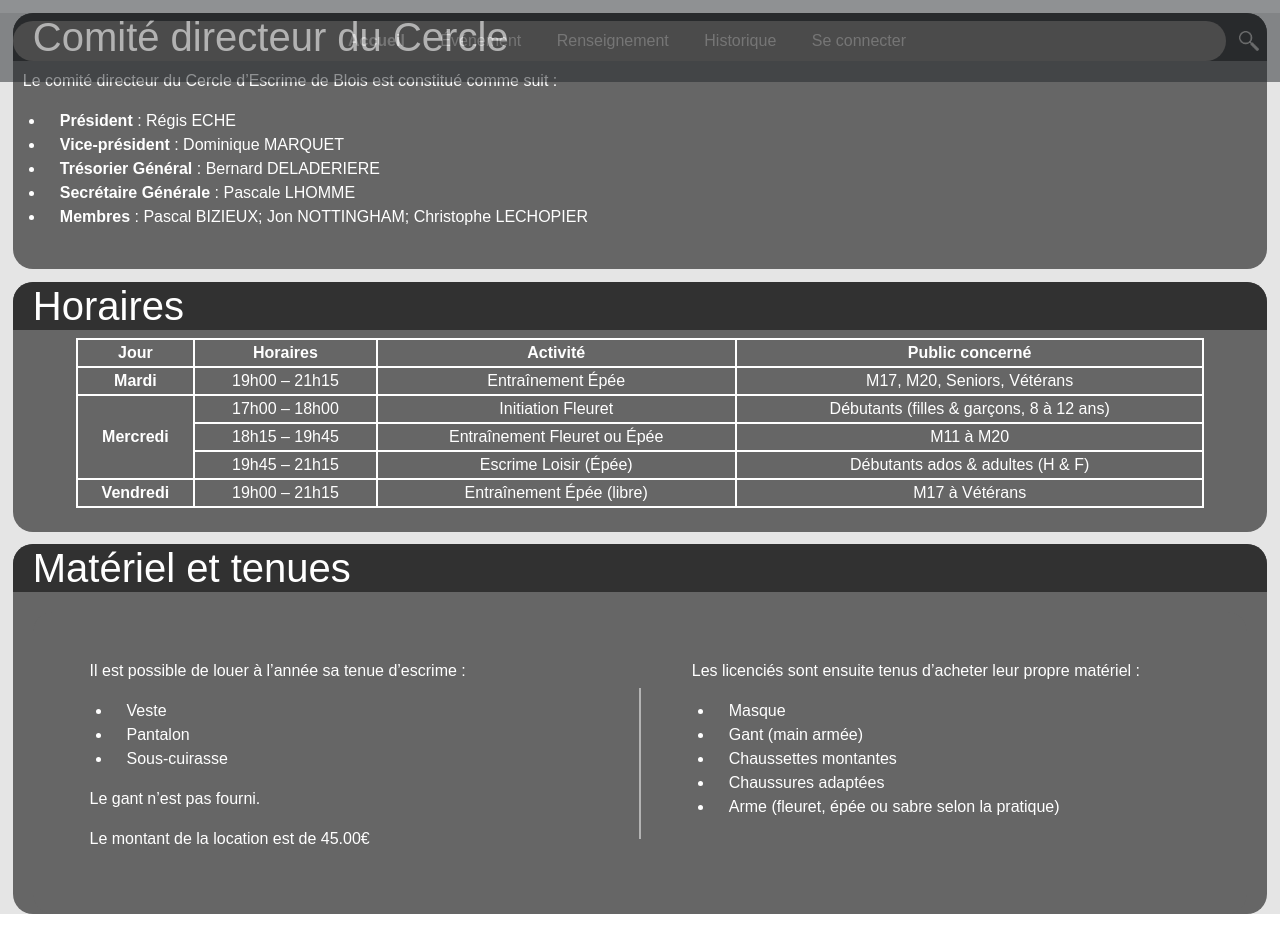
After one commit to Bertili-Erwann/SAE3.01_Projet, a Flask app: page /renseignement/ in a window 1280 px wide. The commit adds this page. Run offline with Flask 3, Linux system fonts and the light colour scheme.

Commit message:
debut page renseignement

```diff
--- /dev/null
+++ b/escrimeBlois/static/renseignement.css
@@ -0,0 +1,81 @@
+body{
+    color: white;
+}
+
+div{
+    border-radius: 20px;
+    background-color: rgb(102, 102, 102);
+    margin: 1%;
+    border-collapse: collapse;
+}
+
+div h1{
+    background-color: rgb(49, 49, 49);
+    border-collapse: collapse;
+    border-radius: 20px 20px / 20px 20px 0px 0px;
+    text-indent : 20px;
+}
+
+table {
+    border: 2px solid white;
+    margin: auto;
+    margin-bottom: auto;
+    padding: 20px;
+    width: 90%;
+    text-align: center;
+    border-spacing: 0;
+    border-collapse: collapse;
+
+}
+
+th,td{
+  border: 2px solid white;
+  margin: 1px;
+  text-decoration: solid;
+  text-decoration-color: aliceblue;
+}
+
+div li {
+    text-indent : 15px;
+}
+
+div p {
+    text-indent : 10px;
+
+}
+
+.deux-colonnes {
+  display: flex;
+  justify-content: space-between;
+  gap: 30px; /* espace horizontal entre les colonnes */
+  margin: 20px;
+}
+
+.deux-colonnes {
+  display: flex;
+  justify-content: space-between;
+  background-color: rgb(102,102,102); /* fond commun de la section */
+  border-radius: 20px;
+  padding: 20px;
+  gap: 30px;
+  position: relative; /* pour le pseudo-élément */
+}
+
+/* Les colonnes elles-mêmes */
+.colonne {
+  flex: 1;
+  padding: 15px;
+  background-color: transparent; /* fond transparent pour garder le fond de la section */
+}
+
+/* Trait vertical fin centré entre les colonnes */
+.deux-colonnes::after {
+  content: "";
+  position: absolute;
+  top: 25%;   /* commence à 25% de la hauteur de la section */
+  bottom: 25%; /* finit à 25% de la hauteur */
+  left: 50%;  /* centré horizontalement */
+  width: 1px;
+  background-color: white;
+  transform: translateX(-50%);
+}
--- a/escrimeBlois/templates/base.html
+++ b/escrimeBlois/templates/base.html
@@ -16,6 +16,7 @@
       rel="stylesheet"
       href="{{ url_for('static', filename='style.css') }}"
     />
+    {% block styles %}{% endblock %}
   </head>
   <body>
     {% block navbar %}
@@ -34,7 +35,7 @@
 
           <!-- BOUTON RENSEIGNEMENT  -->
           <li class="nav-item">
-            <a class="nav-link" href="">Renseignement</a>
+            <a class="nav-link" href="{{ url_for('renseignement') }}">Renseignement</a>
           </li>
 
           <!-- BOUTON HISTORIQUE  -->
@@ -70,5 +71,6 @@
     <!-- Bootstrap JS Bundle with Popper -->
     <script src="https://cdn.jsdelivr.net/npm/bootstrap@5.3.0/dist/js/bootstrap.bundle.min.js"></script>
     {% block scripts %}{% endblock %}
+
   </body>
 </html>
--- /dev/null
+++ b/escrimeBlois/templates/renseignement.html
@@ -0,0 +1,96 @@
+{% extends "base.html" %}
+
+{% block styles %}
+<link rel="stylesheet"
+    href="{{ url_for('static', filename='renseignement.css') }}">
+{% endblock %}
+
+{% block main %}
+<div>
+    <h1>Comité directeur du Cercle</h1>
+    <p>Le comité directeur du Cercle d’Escrime de Blois est constitué comme suit
+        :</p>
+    <ul>
+        <li><strong>Président</strong> : Régis ECHE</li>
+        <li><strong>Vice-président</strong> : Dominique MARQUET</li>
+        <li><strong>Trésorier Général</strong> : Bernard DELADERIERE</li>
+        <li><strong>Secrétaire Générale</strong> : Pascale LHOMME</li>
+        <li><strong>Membres</strong> : Pascal BIZIEUX; Jon NOTTINGHAM;
+            Christophe LECHOPIER</li>
+    </ul>
+    <br>
+</div>
+
+<div>
+    <h1>Horaires</h1>
+    <table>
+        <thead>
+            <tr>
+                <th scope="col">Jour</th>
+                <th scope="col">Horaires</th>
+                <th scope="col">Activité</th>
+                <th scope="col">Public concerné</th>
+            </tr>
+        </thead>
+        <tbody>
+            <tr>
+                <th>Mardi</th>
+                <td>19h00 – 21h15</td>
+                <td>Entraînement Épée</td>
+                <td>M17, M20, Seniors, Vétérans</td>
+            </tr>
+            <tr>
+                <th scope="row" rowspan="3">Mercredi</th>
+                <td>17h00 – 18h00</td>
+                <td>Initiation Fleuret</td>
+                <td>Débutants (filles & garçons, 8 à 12 ans)</td>
+            </tr>
+            <tr>
+                <td>18h15 – 19h45</td>
+                <td>Entraînement Fleuret ou Épée</td>
+                <td>M11 à M20</td>
+            </tr>
+            <tr>
+                <td>19h45 – 21h15</td>
+                <td>Escrime Loisir (Épée)</td>
+                <td>Débutants ados & adultes (H & F)</td>
+            </tr>
+            <tr>
+                <th scope="row">Vendredi</th>
+                <td>19h00 – 21h15</td>
+                <td>Entraînement Épée (libre)</td>
+                <td>M17 à Vétérans</td>
+            </tr>
+        </tbody>
+    </table>
+    <br>
+</div>
+
+<div>
+    <h1>Matériel et tenues</h1>
+    <div class="deux-colonnes">
+        <div class="colonne">
+            <p>Il est possible de louer à l’année sa tenue d’escrime :</p>
+            <ul>
+                <li>Veste</li>
+                <li>Pantalon</li>
+                <li>Sous-cuirasse</li>
+            </ul>
+            <p>Le gant n’est pas fourni.</p>
+            <p>Le montant de la location est de 45.00€</p>
+        </div>
+
+        <div class="colonne">
+            <p>Les licenciés sont ensuite tenus d’acheter leur propre matériel
+                :</p>
+            <ul>
+                <li>Masque</li>
+                <li>Gant (main armée)</li>
+                <li>Chaussettes montantes</li>
+                <li>Chaussures adaptées</li>
+                <li>Arme (fleuret, épée ou sabre selon la pratique)</li>
+            </ul>
+        </div>
+    </div>
+</div>
+{% endblock %}
--- a/escrimeBlois/views.py
+++ b/escrimeBlois/views.py
@@ -8,3 +8,6 @@ def index():
 @app.route('/historique/')
 def historique():
         return render_template('historique.html')
+@app.route('/renseignement/')
+def renseignement():
+    return render_template("renseignement.html",title = "renseignement")
```
